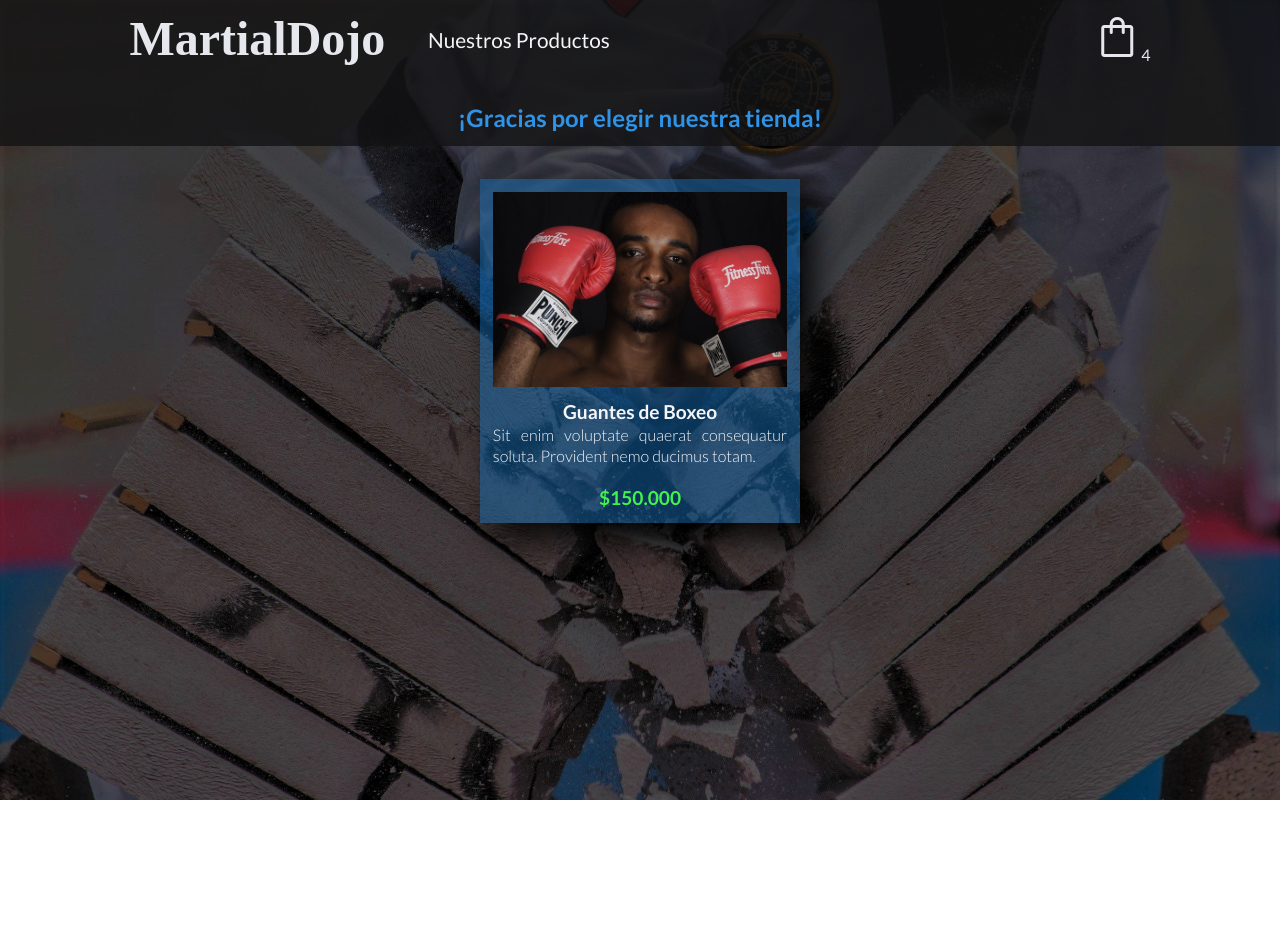
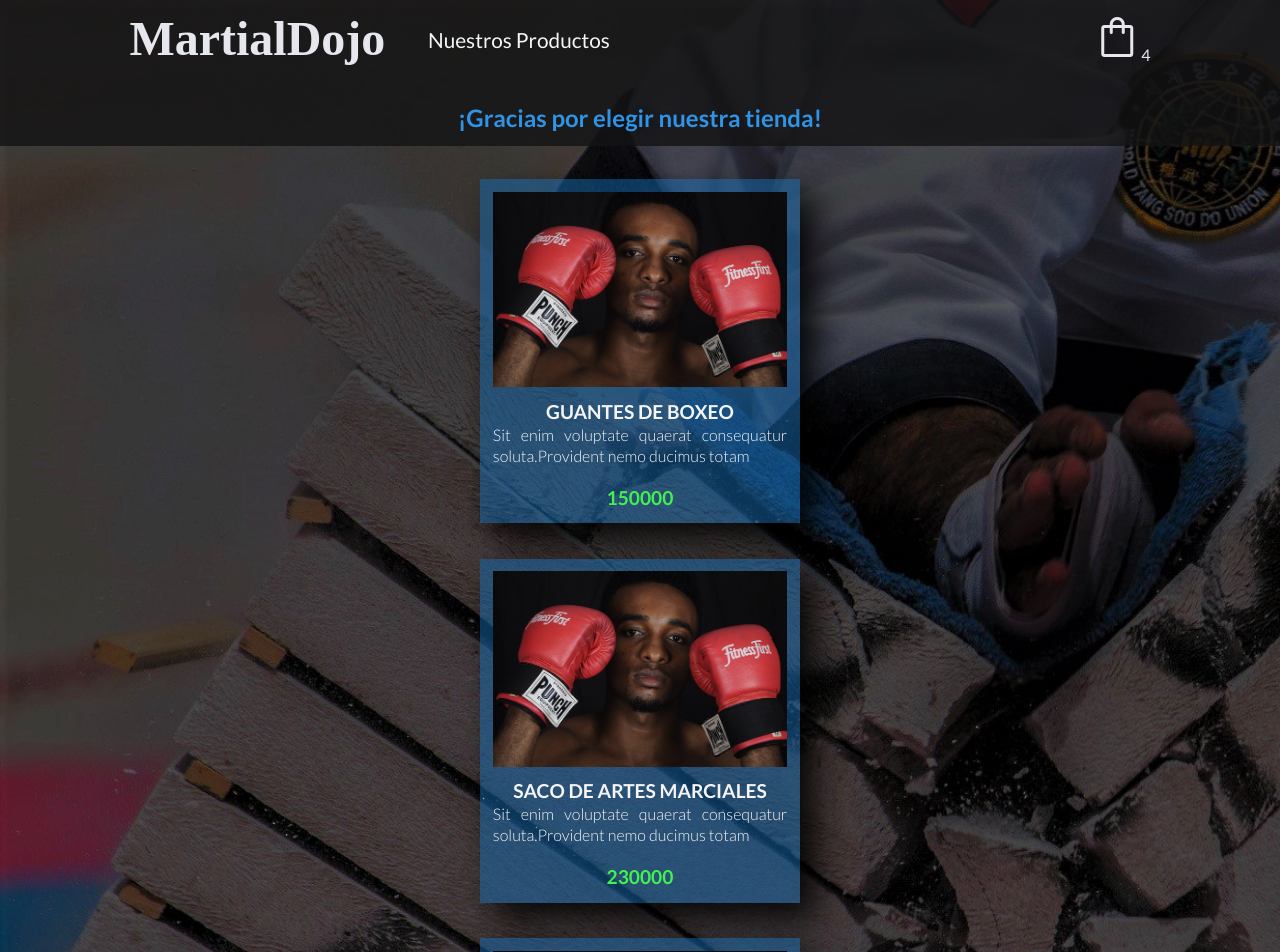
Before and after one commit to Adrianfeloh1/MartialDojo-Adrian-Ochoa, a React (Vite) app: page / in a window 1280 px wide. Shown: the top 952 px of the page. Before the commit the page ends 800 px from the top, so only its background shows below. Built offline with nearby package versions, Linux system fonts and the light colour scheme; a web font is replaced by a local one.

Commit message:
3. Renderizando el JSON, Item e ItemList en ItemListContainer

```diff
--- a/src/components/Item.jsx
+++ b/src/components/Item.jsx
@@ -1,22 +1,23 @@
 import React from 'react'
+import articulo from "../assets/guantes.jpg"
 
-const Item = () => {
+const Item = ({id, nombre, descripcion, categoria, precio}) => {
+
     return (
         <>
-            <main className='container__cards'>
+            <div className='container__cards'>
                 <section className='card'>
                     <div className='cover__card'>
-                        <img src="../src/assets/guantes.jpg" alt="GUANTES" />
+                        <img src={articulo} alt="GUANTES" />
                     </div>
-                    <h4>Guantes de Boxeo</h4>
-                    <p>Sit enim voluptate quaerat consequatur soluta.
-                        Provident nemo  ducimus totam.</p>
+                    <h4>{nombre}</h4>
+                    <p>{descripcion}</p>
                     <hr />
                     <div className='footer__Card'>
-                        <h4 className='precio'>$150.000</h4>
+                        <h4 className='precio'>{precio}</h4>
                     </div>
                 </section>
-            </main>
+            </div>
         </>
     )
 }
--- a/src/components/ItemList.jsx
+++ b/src/components/ItemList.jsx
@@ -1,13 +1,28 @@
 import React from 'react'
 import Item from './Item'
 
-const ItemList = () => {
+
+const ItemList = ({ data }) => {
+  console.log(data);
+
+  return (
+    <>
+      <main className='main-catalogue'>
+        {data.map((articulo) => (
+          <Item
+            key={articulo.id}
+            id={articulo.id}
+            nombre={articulo.nombre}
+            descripcion={articulo.descripcion}
+            categoria={articulo.categoria}
+            precio={articulo.precio}
+          />
+        ))}
+
+      </main>
 
 
-  return (
-    <div>
-      <Item/>
-    </div>
+    </>
 
   )
 }
--- a/src/components/ItemListContainer.jsx
+++ b/src/components/ItemListContainer.jsx
@@ -1,15 +1,35 @@
 import React from 'react'
 import ItemList from './ItemList';
+import data from "../data.json"
 
 const ItemListContainer = ({ gretting }) => {
+    //console.log(data)) verifico que traiga el json
+    const getDatos = () => {
+        return new Promise((resolve, reject) => {
+            if (data.length === 0) {
+                reject(new Error("No hay datos"));
+            }
+            setTimeout(() => {
+                resolve(data);
+            }, 2000);
+        });
+    };
 
-
+    async function fetchingData() {
+        try {
+            const datosFetched = await getDatos();
+            console.log(datosFetched)
+        } catch (err) {
+            console.log(err);
+        }
+    }
+    fetchingData();
 
     return (
-        <div>
+        <>
             <h3>{gretting}</h3>
-            <ItemList />
-        </div>
+            <ItemList data = {data}/>
+        </>
     )
 }
 
--- a/src/data.json
+++ b/src/data.json
@@ -1,20 +1,24 @@
 [
     {
         "id": "Item 1",
-        "name": "Guantes",
-        "stock": 15,
-        "category": "Implementos Deportivos"
+        "nombre": "GUANTES DE BOXEO",
+        "descripcion": "Sit enim voluptate quaerat consequatur soluta.Provident nemo  ducimus totam",
+        "catergoria": "Implementos Deportivos",
+        "precio": 150000
     },
     {
         "id": "Item 2",
-        "name": "Saco de Boxeo",
-        "stock": 22,
-        "category": "Implementos Deportivos"
+        "nombre": "SACO DE ARTES MARCIALES",
+        "descripcion": "Sit enim voluptate quaerat consequatur soluta.Provident nemo  ducimus totam",
+        "catergoria": "Implementos Deportivos",
+        "precio": 230000
+
     },
     {
         "id": "Item 3",
-        "name": "Cinturón",
-        "stock": 9,
-        "category": "Implementos Deportivos"
+        "nombre": "CINTURONES",
+        "descripcion": "Sit enim voluptate quaerat consequatur soluta.Provident nemo  ducimus totam",
+        "catergoria": "Implementos Deportivos",
+        "precio": 45000
     }
 ]
--- a/src/index.css
+++ b/src/index.css
@@ -109,7 +109,7 @@ h4{
   margin: auto;
   display: flex;
   flex-wrap: wrap;
-  justify-content: center;
+  justify-content: space-around;
   margin-top: 2em;
 }
 
```
